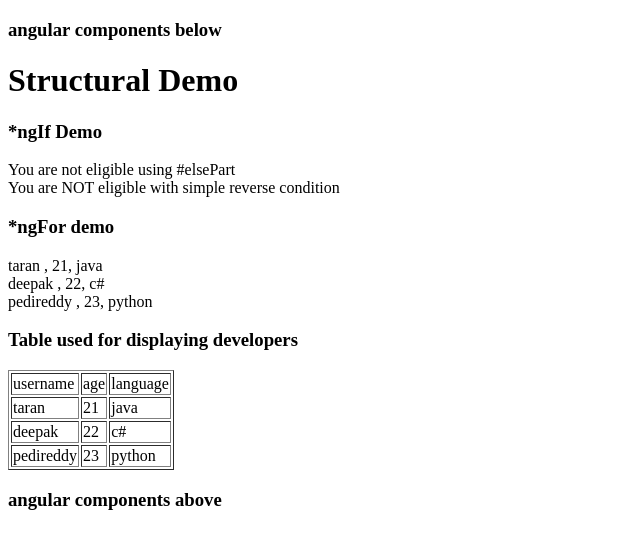
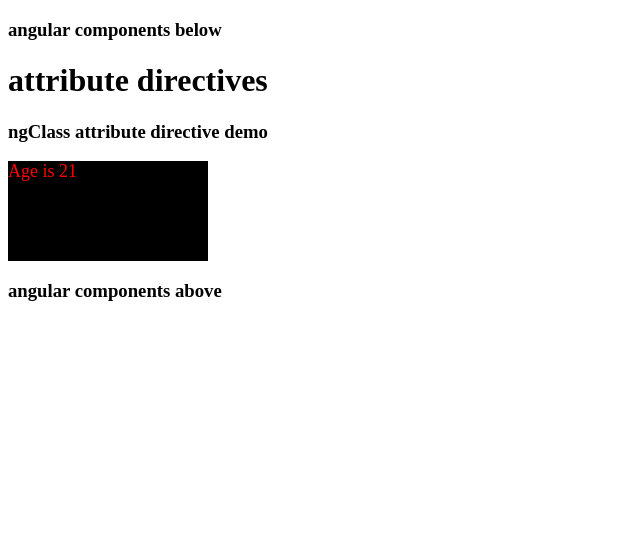
Before and after one commit to vineetsemwal/cgifresh22, an Angular app in the folder clientside/angular-projects/first-app/: page / in a window 1280 px wide. Shown: the top 548 px of the page, without its empty margins (0-640 px from the left). Built offline with nearby package versions, Linux system fonts and the light colour scheme.

Commit message:
ngClass emo

```diff
--- a/clientside/angular-projects/first-app/src/app/app.component.html
+++ b/clientside/angular-projects/first-app/src/app/app.component.html
@@ -24,6 +24,9 @@ Developer who name starting from mok
 
 
 <event-binding></event-binding>
+
+
+<structural-demo></structural-demo>
 -->
 
-<structural-demo></structural-demo>
+<attribute-directive></attribute-directive>
--- a/clientside/angular-projects/first-app/src/app/app.module.ts
+++ b/clientside/angular-projects/first-app/src/app/app.module.ts
@@ -8,6 +8,7 @@ import { PropertyBindingComponent } from './property-binding/property-binding.co
 import { EventBindingComponent } from './event-binding/event-binding.component';
 import { FormsModule } from '@angular/forms';
 import { StructuralDemoComponent } from './strctural-demo/strctural-demo.component';
+import { AttributeDirectiveComponent } from './attribute-directive/attribute-directive.component';
 
 
 
@@ -19,7 +20,8 @@ import { StructuralDemoComponent } from './strctural-demo/strctural-demo.compone
       TesterDetailsComponent,
       PropertyBindingComponent,
       EventBindingComponent,
-      StructuralDemoComponent
+      StructuralDemoComponent,
+      AttributeDirectiveComponent
     ],
 
     imports: [
--- /dev/null
+++ b/clientside/angular-projects/first-app/src/app/attribute-directive/attribute-directive.component.css
@@ -0,0 +1,15 @@
+.even{
+  color:green;
+  font-size: large;
+}
+
+.box{
+  width: 200px;
+  height: 100px;
+  background-color: black;
+}
+
+.odd{
+  color:red;
+  font-size: large;
+}
--- /dev/null
+++ b/clientside/angular-projects/first-app/src/app/attribute-directive/attribute-directive.component.html
@@ -0,0 +1,10 @@
+<h1>attribute directives</h1>
+
+
+<h3>ngClass attribute directive  demo </h3>
+
+
+
+<div [ngClass]="{'even':isAgeEven() , 'odd' : !isAgeEven(), 'box' :true }">
+ Age is   {{age}}
+</div>
--- /dev/null
+++ b/clientside/angular-projects/first-app/src/app/attribute-directive/attribute-directive.component.ts
@@ -0,0 +1,16 @@
+import { Component, OnInit } from '@angular/core';
+
+@Component({
+  selector: 'attribute-directive',
+  templateUrl: './attribute-directive.component.html',
+  styleUrls: ['./attribute-directive.component.css']
+})
+export class AttributeDirectiveComponent  {
+
+  age:number=21;
+
+  isAgeEven():boolean{
+   return this.age%2===0;
+  }
+
+}
```
Also changed, not shown: 1 other file (tests, documents, lock files or other folders).
